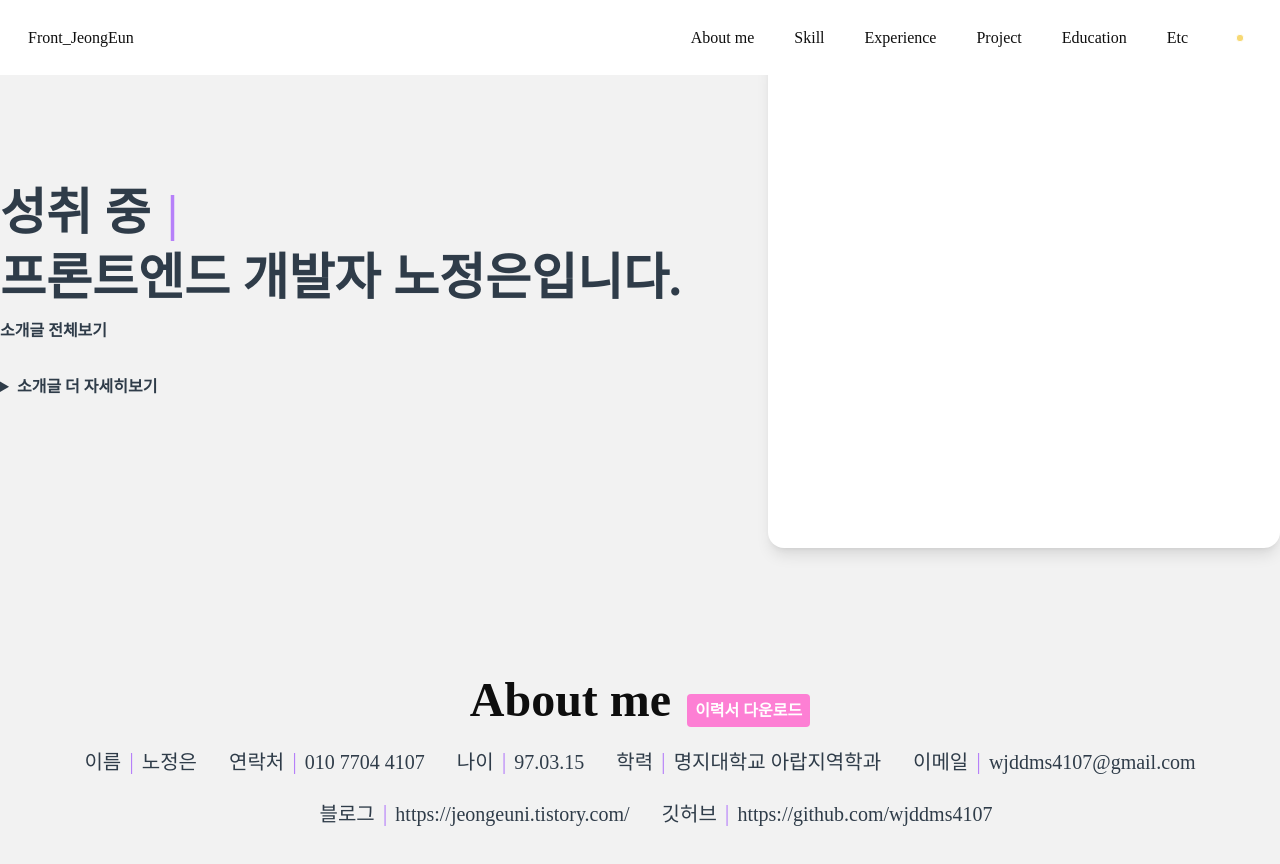
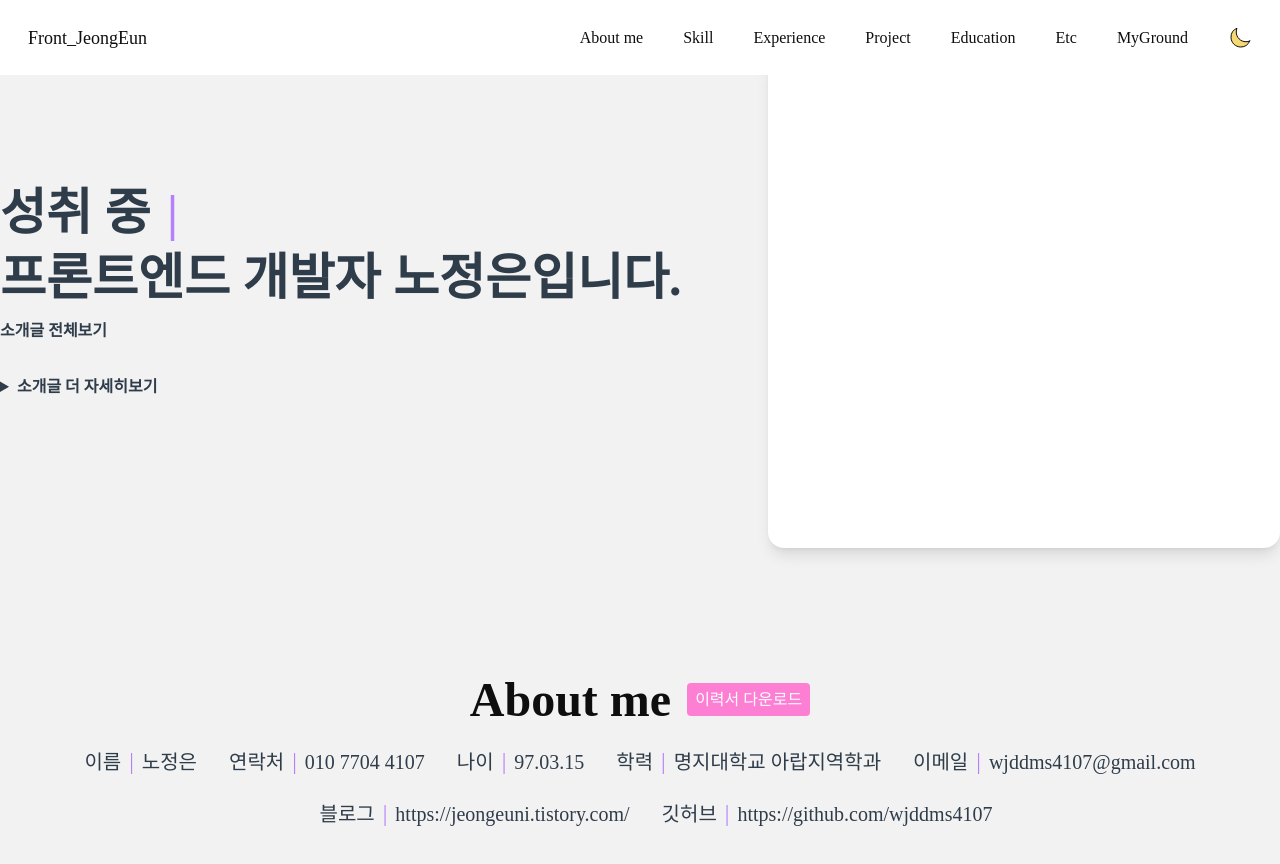
Before and after one commit to wjddms4107/jeongEun_portfolio, a Next.js app: page /HomeSection in a window 1280 px wide. Shown: the top 864 px of the page. Built offline with nearby package versions, Linux system fonts and the light colour scheme; a web font is replaced by a local one.

Commit message:
add : 스타일 수정 및 my-ground 페이지 생성

```diff
--- a/components/HeaderUl.tsx
+++ b/components/HeaderUl.tsx
@@ -1,8 +1,6 @@
 import { useTheme } from "next-themes";
-import { cls,scrollUp } from "@/libs/client/utils";
-import lightIcon from '@/public/lightIcon.svg';
-import darkIcon from '@/public/darkIcon.svg';
-import Image from "next/image";
+import { scrollUp } from "@/libs/client/utils";
+import { useRouter } from 'next/router';
 
 interface IHeaderUlProps {
   isClickHamberger : boolean;
@@ -11,33 +9,73 @@ interface IHeaderUlProps {
 
 export default function HeaderUl({isClickHamberger, serIsClickHamberger}: IHeaderUlProps) {
   const { theme, setTheme } = useTheme();
+  const router = useRouter();
 
   const UlStyle = isClickHamberger ? "flex flex-col items-center w-full" : "flex items-center space-x-10";
   const liStyle = isClickHamberger ? "w-full h-[50px] flex items-center justify-center hover:text-middleGray200 hover:bg-lightGrayWhite" : "hover:text-middleGray200 hover:dark:text-darkLightGray";
 
   return (
     <ul className={UlStyle} onClick={() => serIsClickHamberger?.()}>
-      <li onClick={() => scrollUp()} className={liStyle}>
+      <li onClick={() => {router.push("/"); scrollUp();}} className={liStyle}>
         About me
       </li>
-      <li className={liStyle}>
+      <li className={liStyle} onClick={() => router.push("/")}>
         <a href="#skill">Skill</a>
       </li>
-      <li className={liStyle}>
+      <li className={liStyle} onClick={() => router.push("/")}>
         <a href="#experience">Experience</a>
       </li>
-      <li className={liStyle}>
+      <li className={liStyle} onClick={() => router.push("/")}>
         <a href="#project">Project</a>
       </li>
-      <li className={liStyle}>
+      <li className={liStyle} onClick={() => router.push("/")}>
         <a href="#education">Education</a>
       </li>
-      <li className={liStyle}>
+      <li className={liStyle} onClick={() => router.push("/")}>
         <a href="#etc">Etc</a>
       </li>
-      <li className={liStyle} onClick={() => setTheme(theme === "dark" ? "light" : "dark")}>
-        {theme === "light" ? <Image src={darkIcon} alt="darkIcon" /> : <Image src={lightIcon} alt="lightIcon" />}
+      <li className={liStyle} onClick={() => router.push("/my-ground")}>
+        MyGround
       </li>
+      <li
+        className={liStyle}
+        onClick={() => setTheme(theme === "dark" ? "light" : "dark")}
+      >
+        {theme === "dark" ? (
+          <svg
+            xmlns="http://www.w3.org/2000/svg"
+            fill="none"
+            viewBox="0 0 24 24"
+            strokeWidth="1.5"
+            stroke="#F2F2F2"
+            className="w-6 h-6"
+          >
+            <path
+              strokeLinecap="round"
+              strokeLinejoin="round"
+              fill="#F7D974"
+              d="M12 3v2.25m6.364.386l-1.591 1.591M21 12h-2.25m-.386 6.364l-1.591-1.591M12 18.75V21m-4.773-4.227l-1.591 1.591M5.25 12H3m4.227-4.773L5.636 5.636M15.75 12a3.75 3.75 0 11-7.5 0 3.75 3.75 0 017.5 0z"
+            />
+          </svg>
+        ) : (
+          <svg
+            xmlns="http://www.w3.org/2000/svg"
+            fill="none"
+            viewBox="0 0 24 24"
+            strokeWidth="1"
+            stroke="#0E0E0E"
+            className="w-6 h-6"
+          >
+            <path
+              strokeLinecap="round"
+              strokeLinejoin="round"
+              fill="#F7D974"
+              d="M21.752 15.002A9.718 9.718 0 0118 15.75c-5.385 0-9.75-4.365-9.75-9.75 0-1.33.266-2.597.748-3.752A9.753 9.753 0 003 11.25C3 16.635 7.365 21 12.75 21a9.753 9.753 0 009.002-5.998z"
+            />
+          </svg>
+        )}
+      </li>
+
   </ul>
   )
 }
--- a/components/PinkBtn.tsx
+++ b/components/PinkBtn.tsx
@@ -5,11 +5,12 @@ interface IPinkBtnProps  {
   url?: string;
 }
 
-export default function PinkBtn({text,url}:IPinkBtnProps) {
+export default function PinkBtn({text, url}:IPinkBtnProps) {
   return (
-    <Link href={url ? url : ""} target="_blank" >
-      <span className="w-fit text-base text-white p-2 ml-4 bg-pink rounded-[4px] cursor-pointer hover:bg-deepPink">{text}</span>
-    </Link>
-
+      <span className="text-base text-white p-2 ml-4 bg-pink rounded-[4px] cursor-pointer hover:bg-deepPink">
+        <Link href={url ? url : ""} target="_blank">
+          {text}
+        </Link>
+      </span>
   )
 }
--- a/components/header.tsx
+++ b/components/header.tsx
@@ -1,4 +1,6 @@
 import { useState, useEffect } from "react";
+import { useRouter } from "next/router";
+import { useTheme } from "next-themes";
 import Image from "next/image";
 import { cls,scrollUp } from "@/libs/client/utils";
 import hambergerIcon from '@/public/hambergerIcon.svg';
@@ -7,11 +9,12 @@ import closeIcon from '@/public/closeIcon.svg';
 import darkCloseIcon from '@/public/darkCloseIcon.svg';
 import MobileHeader from "./MobileHeader";
 import HeaderUl from "./HeaderUl";
-import { useTheme } from "next-themes";
 
 
 export default function Header() {
   const {theme} = useTheme();
+  const router = useRouter();
+
   const [isScrolled, setIsScrolled] = useState(false);
   const [isMobile, setIsMobile] = useState(false);
   const [isClickHamberger, serIsClickHamberger] = useState(false);
@@ -49,7 +52,7 @@ export default function Header() {
     <>
     <div className={cls("fixed top-0 left-0 right-0 h-[75px] flex align-middle justify-center z-10 transition-all duration-[600ms] ease-in-out", isScrolled ? "bg-lightGrayWhite dark:bg-darkMiddleGray200 dark:text-black" : "bg-white dark:bg-black" )}>
       <div className="w-[1440px] h-full px-7 flex align-middle justify-between">
-        <div onClick={() => scrollUp()} className="flex items-center cursor-pointer hover:text-purple dark:hover:text-darkPurple">Front_JeongEun</div>
+        <div onClick={() => {router.push("/"); scrollUp();}} className="flex items-center text-lg cursor-pointer hover:text-purple dark:hover:text-darkPurple">Front_JeongEun</div>
         {isMobile ? (
           <Image src={isClickHamberger ? closeSvg : hambergerSvg} alt={isClickHamberger ? closeSvg : hambergerSvg} onClick={()=> serIsClickHamberger(!isClickHamberger)} className="cursor-pointer"/>
         ) : (
--- a/components/skillBox.tsx
+++ b/components/skillBox.tsx
@@ -14,7 +14,7 @@ export default function SkillBox({src, lang, alt,isBorderNone = false, isImg=tru
 
   return (
     <div style={containerStyle}>
-      <motion.div whileHover={{ scale: 1.2 }} className='flex items-center justify-center cursor-pointer'>
+      <motion.div whileHover={{ scale: 1.2 }} className='flex items-center justify-center cursor-default'>
         {isImg ?
           <Image src={src!} alt={alt!} width={20} />
           : <div className='h-[20px] w-[20px] flex items-center lg:text-[20px]'>💅</div>}
--- a/pages/HomeSection.tsx
+++ b/pages/HomeSection.tsx
@@ -1,6 +1,5 @@
 import { useState, useEffect } from "react";
 import { motion } from "framer-motion";
-import Link from "next/link";
 import { useTypingAnimation } from "@/libs/client/useTypingAnimation";
 import { useCursorBlink } from "@/libs/client/useCursorBlink";
 import { variants } from "@/libs/client/utils";
@@ -16,7 +15,7 @@ export default function HomeSection(){
   return (
     <>
       <div className="relative flex flex-col items-center justify-between lg:flex-row">
-        <div className="w-full items-center text-[50px] leading-[1.3] font-semibold text-deepGray m-auto pt-10 lg:pt-0 lg:w-3/5 dark:text-darkDeepGray ">
+        <div className="w-full items-center text-[50px] leading-[1.3] font-semibold text-deepGray m-auto pt-10 lg:pt-0 lg:w-3/5 dark:text-darkLightGray ">
           <h1>
             {currentText} <span className={`mx-1 text-purple dark:text-darkPurple ${isCursorVisible ? 'opacity-100' : 'opacity-0'}`}>|</span>
             <br />
@@ -64,15 +63,16 @@ export default function HomeSection(){
       </div>
 
       <div className="flex flex-col items-center mt-32 mb-14">
-        <motion.h2
+        <motion.div
           initial="offscreen"
           whileInView="onscreen"
           viewport={{ once: true, amount: 0.6 }}
-          className="flex items-center justify-center text-5xl font-extrabold mb-6 text-center"
+          className="flex items-center justify-center m-auto mb-6"
         >
-          <motion.span variants={variants}>About me</motion.span>
-          <PinkBtn text="이력서 다운로드"/>
-        </motion.h2>
+          <motion.h2 variants={variants} className="text-5xl font-extrabold ">About me</motion.h2>
+          <div><PinkBtn text="이력서 다운로드"/></div>
+
+        </motion.div>
 
         <div className="w-screen flex flex-wrap gap-y-6 justify-center space-x-8 text-deepGray dark:text-darkDeepGray lg:w-[1150px]">
           <AboutMe about="이름" me="노정은" />
--- a/pages/SkillSection.tsx
+++ b/pages/SkillSection.tsx
@@ -1,8 +1,7 @@
 import { motion } from "framer-motion";
-import { cls, variants } from "@/libs/client/utils";
+import { variants } from "@/libs/client/utils";
 import SkillBox from '@/components/skillBox';
 import html from '@/public/html.svg';
-import css from '@/public/css.svg';
 import js from '@/public/js.svg';
 import ts from '@/public/ts.svg';
 import react from '@/public/react.svg';
--- a/pages/components/ProjectBox.tsx
+++ b/pages/components/ProjectBox.tsx
@@ -18,7 +18,6 @@ interface IProjectBoxProps {
 export default function ProjectBox({isClicked, onClick, infos, layoutId}: IProjectBoxProps) {
   const { theme } = useTheme();
 
-  console.log('theme:',theme)
   const [currentId, setCurrentId] = useState<null | number>(null);
 
   const skills = infos.skill.split(",")
--- /dev/null
+++ b/pages/my-ground/index.tsx
@@ -0,0 +1,8 @@
+import type { NextPage } from "next";
+import { ReactElement } from "react";
+
+const MyGround: NextPage = (): ReactElement => {
+  return <div>MyGround</div>;
+};
+
+export default MyGround;
--- a/styles/globals.css
+++ b/styles/globals.css
@@ -21,7 +21,7 @@
 
 body {
   color: var(--text-color);
-  background: var(--bg-color);
+  background-color: var(--bg-color);
   box-sizing: border-box;
   font-family: 'IBMPlexSansKR-Regular';
 }
```
Also changed, not shown: public/darkIcon.svg (deleted), public/lightIcon.svg (deleted).
